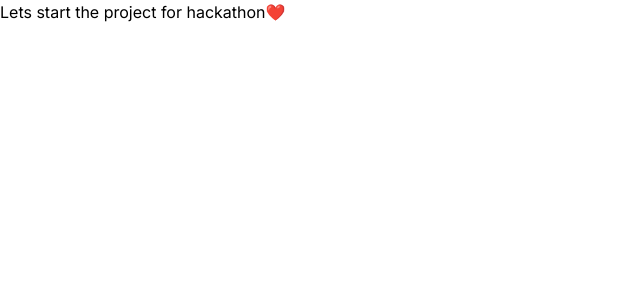
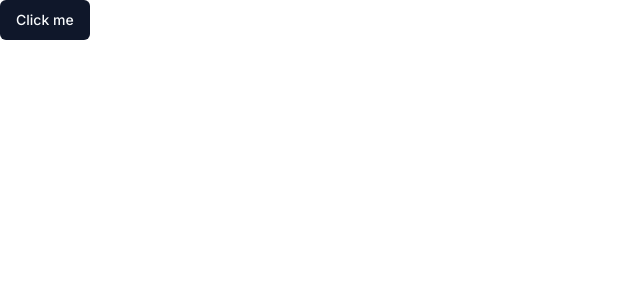
Before and after one commit to Abdullah-SoftDev/web-dev-cody-hackathon, a Next.js app: page / in a window 1280 px wide. Shown: the top 300 px of the page, without its empty margins (0-640 px from the left). Built offline with nearby package versions, Linux system fonts and the light colour scheme.

Commit message:
Add the scadcn library for ui

```diff
--- a/app/globals.css
+++ b/app/globals.css
@@ -1,3 +1,76 @@
 @tailwind base;
 @tailwind components;
 @tailwind utilities;
+
+@layer base {
+  :root {
+    --background: 0 0% 100%;
+    --foreground: 222.2 84% 4.9%;
+
+    --card: 0 0% 100%;
+    --card-foreground: 222.2 84% 4.9%;
+
+    --popover: 0 0% 100%;
+    --popover-foreground: 222.2 84% 4.9%;
+
+    --primary: 222.2 47.4% 11.2%;
+    --primary-foreground: 210 40% 98%;
+
+    --secondary: 210 40% 96.1%;
+    --secondary-foreground: 222.2 47.4% 11.2%;
+
+    --muted: 210 40% 96.1%;
+    --muted-foreground: 215.4 16.3% 46.9%;
+
+    --accent: 210 40% 96.1%;
+    --accent-foreground: 222.2 47.4% 11.2%;
+
+    --destructive: 0 84.2% 60.2%;
+    --destructive-foreground: 210 40% 98%;
+
+    --border: 214.3 31.8% 91.4%;
+    --input: 214.3 31.8% 91.4%;
+    --ring: 222.2 84% 4.9%;
+
+    --radius: 0.5rem;
+  }
+
+  .dark {
+    --background: 222.2 84% 4.9%;
+    --foreground: 210 40% 98%;
+
+    --card: 222.2 84% 4.9%;
+    --card-foreground: 210 40% 98%;
+
+    --popover: 222.2 84% 4.9%;
+    --popover-foreground: 210 40% 98%;
+
+    --primary: 210 40% 98%;
+    --primary-foreground: 222.2 47.4% 11.2%;
+
+    --secondary: 217.2 32.6% 17.5%;
+    --secondary-foreground: 210 40% 98%;
+
+    --muted: 217.2 32.6% 17.5%;
+    --muted-foreground: 215 20.2% 65.1%;
+
+    --accent: 217.2 32.6% 17.5%;
+    --accent-foreground: 210 40% 98%;
+
+    --destructive: 0 62.8% 30.6%;
+    --destructive-foreground: 210 40% 98%;
+
+    --border: 217.2 32.6% 17.5%;
+    --input: 217.2 32.6% 17.5%;
+    --ring: 212.7 26.8% 83.9%;
+  }
+}
+
+@layer base {
+  * {
+    @apply border-border;
+  }
+  body {
+    @apply bg-background text-foreground;
+  }
+}
--- a/app/page.tsx
+++ b/app/page.tsx
@@ -1,5 +1,9 @@
+import { Button } from "@/components/ui/button"
+
 export default function Home() {
   return (
-   <h1>Lets start the project for hackathon❤️</h1>
+    <div>
+      <Button>Click me</Button>
+    </div>
   )
 }
--- /dev/null
+++ b/components/ui/button.tsx
@@ -0,0 +1,56 @@
+import * as React from "react"
+import { Slot } from "@radix-ui/react-slot"
+import { cva, type VariantProps } from "class-variance-authority"
+
+import { cn } from "@/lib/utils"
+
+const buttonVariants = cva(
+  "inline-flex items-center justify-center rounded-md text-sm font-medium ring-offset-background transition-colors focus-visible:outline-none focus-visible:ring-2 focus-visible:ring-ring focus-visible:ring-offset-2 disabled:pointer-events-none disabled:opacity-50",
+  {
+    variants: {
+      variant: {
+        default: "bg-primary text-primary-foreground hover:bg-primary/90",
+        destructive:
+          "bg-destructive text-destructive-foreground hover:bg-destructive/90",
+        outline:
+          "border border-input bg-background hover:bg-accent hover:text-accent-foreground",
+        secondary:
+          "bg-secondary text-secondary-foreground hover:bg-secondary/80",
+        ghost: "hover:bg-accent hover:text-accent-foreground",
+        link: "text-primary underline-offset-4 hover:underline",
+      },
+      size: {
+        default: "h-10 px-4 py-2",
+        sm: "h-9 rounded-md px-3",
+        lg: "h-11 rounded-md px-8",
+        icon: "h-10 w-10",
+      },
+    },
+    defaultVariants: {
+      variant: "default",
+      size: "default",
+    },
+  }
+)
+
+export interface ButtonProps
+  extends React.ButtonHTMLAttributes<HTMLButtonElement>,
+    VariantProps<typeof buttonVariants> {
+  asChild?: boolean
+}
+
+const Button = React.forwardRef<HTMLButtonElement, ButtonProps>(
+  ({ className, variant, size, asChild = false, ...props }, ref) => {
+    const Comp = asChild ? Slot : "button"
+    return (
+      <Comp
+        className={cn(buttonVariants({ variant, size, className }))}
+        ref={ref}
+        {...props}
+      />
+    )
+  }
+)
+Button.displayName = "Button"
+
+export { Button, buttonVariants }
--- /dev/null
+++ b/lib/utils.ts
@@ -0,0 +1,6 @@
+import { type ClassValue, clsx } from "clsx"
+import { twMerge } from "tailwind-merge"
+
+export function cn(...inputs: ClassValue[]) {
+  return twMerge(clsx(inputs))
+}
--- a/package.json
+++ b/package.json
@@ -9,17 +9,23 @@
     "lint": "next lint"
   },
   "dependencies": {
+    "@radix-ui/react-slot": "^1.0.2",
     "@types/node": "20.6.2",
     "@types/react": "18.2.21",
     "@types/react-dom": "18.2.7",
     "autoprefixer": "10.4.15",
+    "class-variance-authority": "^0.7.0",
+    "clsx": "^2.0.0",
     "eslint": "8.49.0",
     "eslint-config-next": "13.4.19",
+    "lucide-react": "^0.279.0",
     "next": "13.4.19",
     "postcss": "8.4.29",
     "react": "18.2.0",
     "react-dom": "18.2.0",
+    "tailwind-merge": "^1.14.0",
     "tailwindcss": "3.3.3",
+    "tailwindcss-animate": "^1.0.7",
     "typescript": "5.2.2"
   }
 }
--- /dev/null
+++ b/tailwind.config.js
@@ -0,0 +1,76 @@
+/** @type {import('tailwindcss').Config} */
+module.exports = {
+  darkMode: ["class"],
+  content: [
+    './pages/**/*.{ts,tsx}',
+    './components/**/*.{ts,tsx}',
+    './app/**/*.{ts,tsx}',
+    './src/**/*.{ts,tsx}',
+	],
+  theme: {
+    container: {
+      center: true,
+      padding: "2rem",
+      screens: {
+        "2xl": "1400px",
+      },
+    },
+    extend: {
+      colors: {
+        border: "hsl(var(--border))",
+        input: "hsl(var(--input))",
+        ring: "hsl(var(--ring))",
+        background: "hsl(var(--background))",
+        foreground: "hsl(var(--foreground))",
+        primary: {
+          DEFAULT: "hsl(var(--primary))",
+          foreground: "hsl(var(--primary-foreground))",
+        },
+        secondary: {
+          DEFAULT: "hsl(var(--secondary))",
+          foreground: "hsl(var(--secondary-foreground))",
+        },
+        destructive: {
+          DEFAULT: "hsl(var(--destructive))",
+          foreground: "hsl(var(--destructive-foreground))",
+        },
+        muted: {
+          DEFAULT: "hsl(var(--muted))",
+          foreground: "hsl(var(--muted-foreground))",
+        },
+        accent: {
+          DEFAULT: "hsl(var(--accent))",
+          foreground: "hsl(var(--accent-foreground))",
+        },
+        popover: {
+          DEFAULT: "hsl(var(--popover))",
+          foreground: "hsl(var(--popover-foreground))",
+        },
+        card: {
+          DEFAULT: "hsl(var(--card))",
+          foreground: "hsl(var(--card-foreground))",
+        },
+      },
+      borderRadius: {
+        lg: "var(--radius)",
+        md: "calc(var(--radius) - 2px)",
+        sm: "calc(var(--radius) - 4px)",
+      },
+      keyframes: {
+        "accordion-down": {
+          from: { height: 0 },
+          to: { height: "var(--radix-accordion-content-height)" },
+        },
+        "accordion-up": {
+          from: { height: "var(--radix-accordion-content-height)" },
+          to: { height: 0 },
+        },
+      },
+      animation: {
+        "accordion-down": "accordion-down 0.2s ease-out",
+        "accordion-up": "accordion-up 0.2s ease-out",
+      },
+    },
+  },
+  plugins: [require("tailwindcss-animate")],
+}
```
Also changed, not shown: components.json (added), 1 other file (tests, documents, lock files or other folders).
